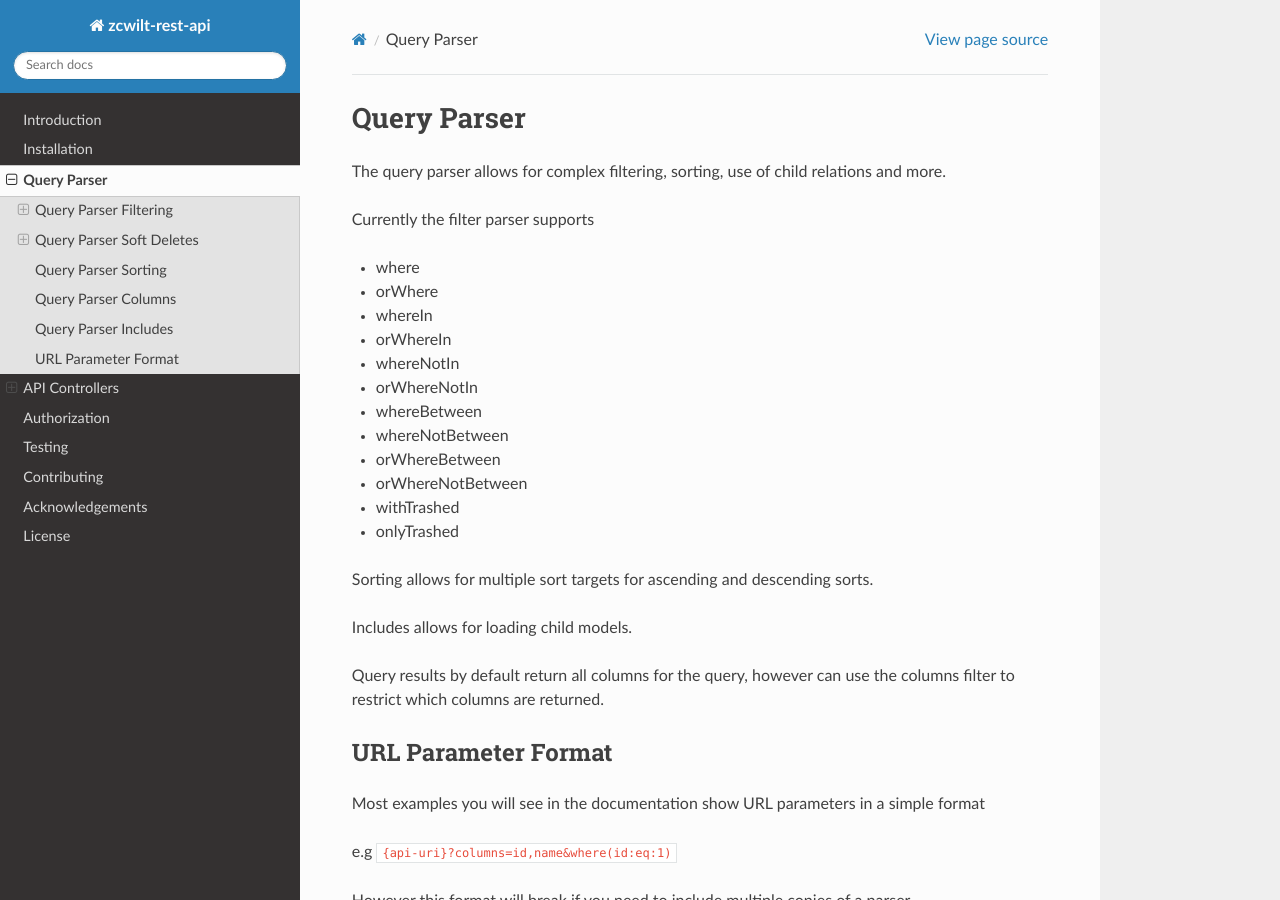
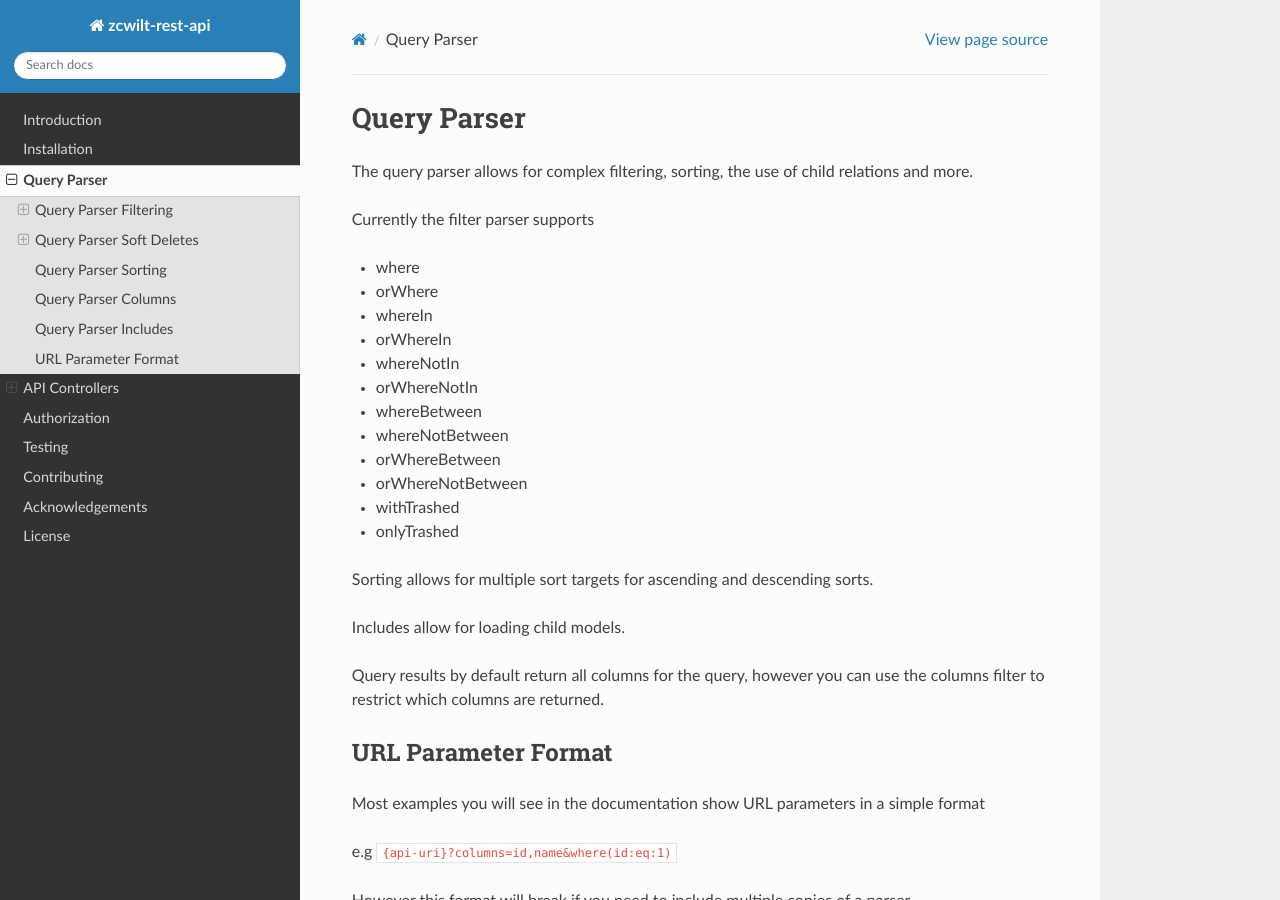
Before and after one commit to zcwilt/rest-api, a Sphinx documentation site: the page built from docs/queryparser.rst, in a window 1280 px wide and 900 px high. Built offline with Sphinx 7.4.7 and the Read the Docs theme 2.0.0, drawn with Linux system fonts in a browser that asks for light colours.

Commit message:
Documentation updates

```diff
--- a/docs/apicontrollers.rst
+++ b/docs/apicontrollers.rst
@@ -37,7 +37,7 @@ or to use the default User model that comes with Laravel
     Route::put('user', 'Api\UserController@updateByQuery');
 
 
-For each Laravel Model that you want to use in the API, you will need to create a Controller
+For each Laravel Model that you want to use in the API you will need to create a Controller
 
 Controller Definition
 ---------------------
--- a/docs/index.rst
+++ b/docs/index.rst
@@ -1,8 +1,8 @@
 About
 =====
 
-.. warning:: This project is still under heavy development, and as such, should not be used in production.
-
+.. warning:: This project is still under heavy development, and does not currently have a tagged release. However it
+should be ok for use in production code.
 See the
 :doc:`../introduction`,
 for more details.
--- a/docs/introduction.rst
+++ b/docs/introduction.rst
@@ -1,7 +1,7 @@
 Introduction
 ============
 
-zcwilt/rest-api is written for Laravel, and provides a query parser and api controllers for CRUD type actions.
+zcwilt/rest-api is written for Laravel and provides a query parser and api controllers for CRUD type actions.
 
 The query parser allows for complex filtering and sorting, converting the URI query into eloquent queries.
 
--- a/docs/queryparser.rst
+++ b/docs/queryparser.rst
@@ -1,7 +1,7 @@
 Query Parser
 ============
 
-The query parser allows for complex filtering, sorting, use of child relations and more.
+The query parser allows for complex filtering, sorting, the use of child relations and more.
 
 Currently the filter parser supports
 
@@ -20,9 +20,10 @@ Currently the filter parser supports
 
 Sorting allows for multiple sort targets for ascending and descending sorts.
 
-Includes allows for loading child models.
+Includes allow for loading child models.
 
-Query results by default return all columns for the query, however can use the columns filter to restrict which columns are returned.
+Query results by default return all columns for the query, however you can use the columns filter to restrict which
+columns are returned.
 
 
 
--- a/docs/queryparsersorting.rst
+++ b/docs/queryparsersorting.rst
@@ -7,4 +7,4 @@ example
 
     {api-uri}?sort=id,-name
 
-would sort ascending on id, then sort descending on name
+would sort ascending on id then sort descending on name
--- a/docs/queryparserwhere.rst
+++ b/docs/queryparserwhere.rst
@@ -65,7 +65,7 @@ Can also use
 Where Between Clauses
 ---------------------
 
-Where In clauses take the form of
+Where Between clauses take the form of
 
 ::
 
```
